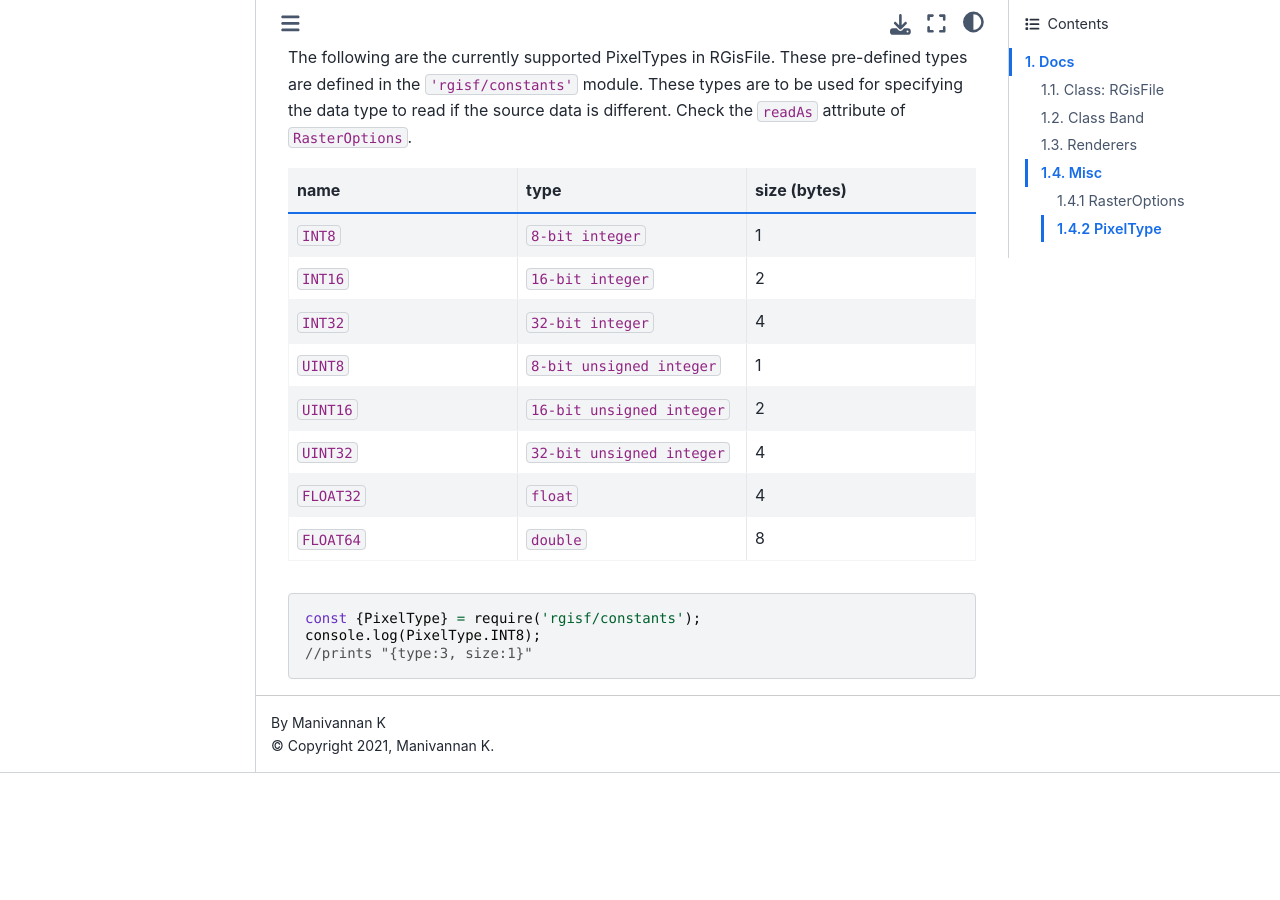
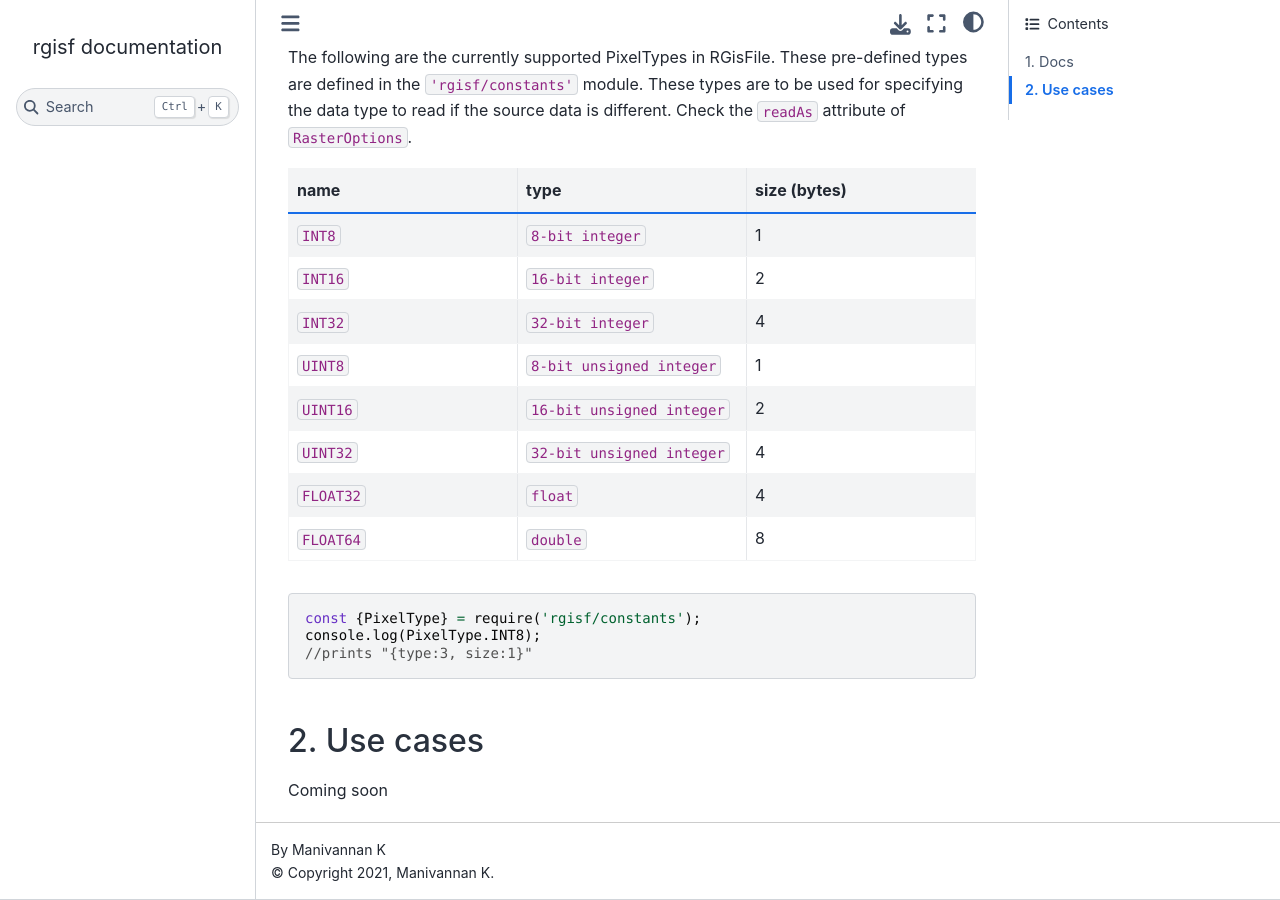
Before and after one commit to manivannan23k/rgisf, a Sphinx documentation site: the page built from docs/index.rst, in a window 1280 px wide and 900 px high, scrolled down 14540 px. Built offline with Sphinx 7.4.7 and the Sphinx Book theme 1.1.4, drawn with Linux system fonts in a browser that asks for light colours; before the commit the page ends 15313 px from its top, so only the background shows below that.

Commit message:
docs update 3

```diff
--- a/docs/conf.py
+++ b/docs/conf.py
@@ -28,6 +28,7 @@ author = 'Manivannan K'
 # extensions coming with Sphinx (named 'sphinx.ext.*') or your custom
 # ones.
 extensions = [
+'sphinx_book_theme'
 ]
 
 # Add any paths that contain templates here, relative to this directory.
--- a/docs/index.rst
+++ b/docs/index.rst
@@ -798,8 +798,11 @@ The following are the currently supported PixelTypes in RGisFile. These pre-defi
 
 
 
+*************
+2. Use cases
+*************
 
-
+Coming soon
 
 
 
```
Also changed, not shown: 5 other files.
